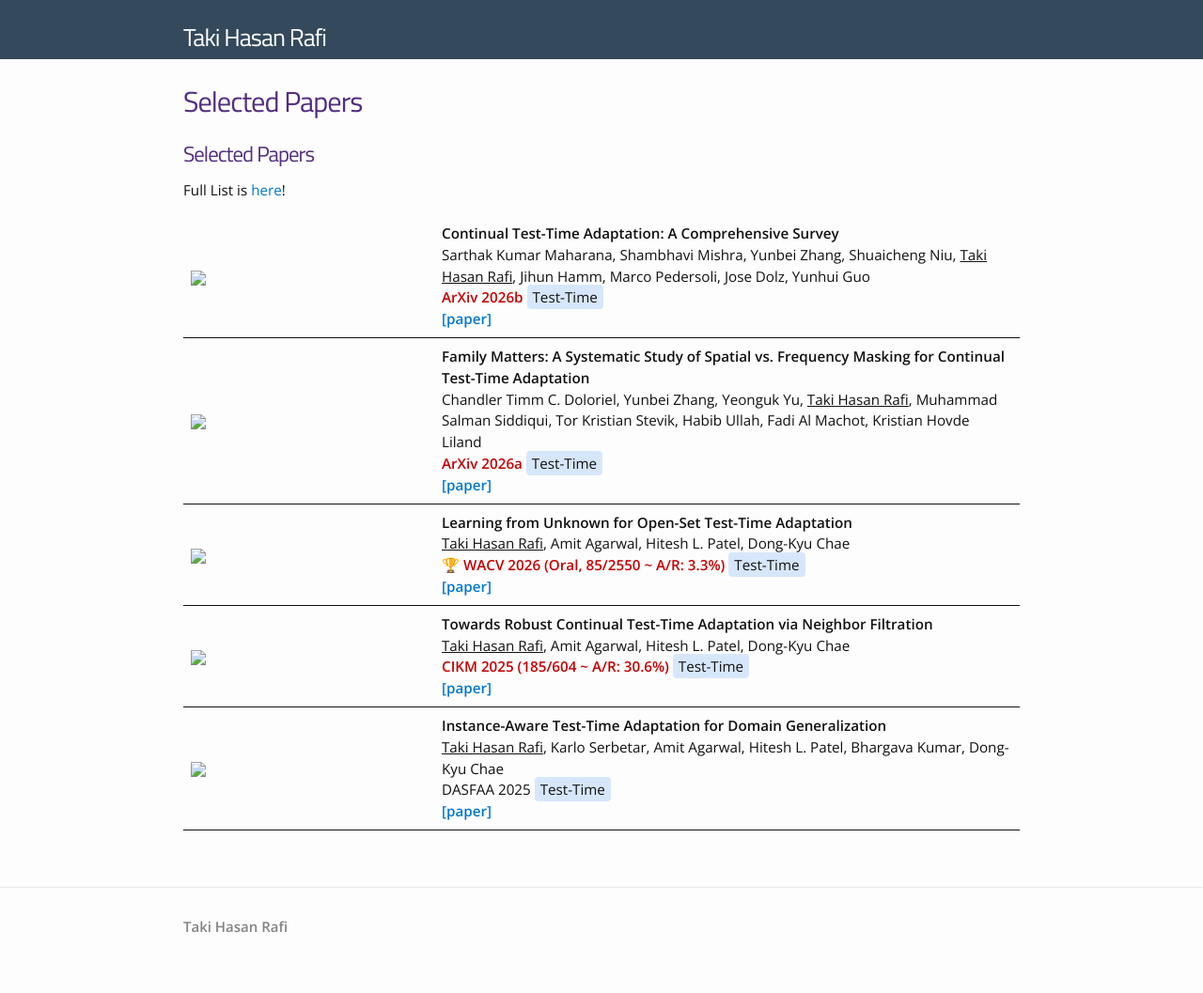
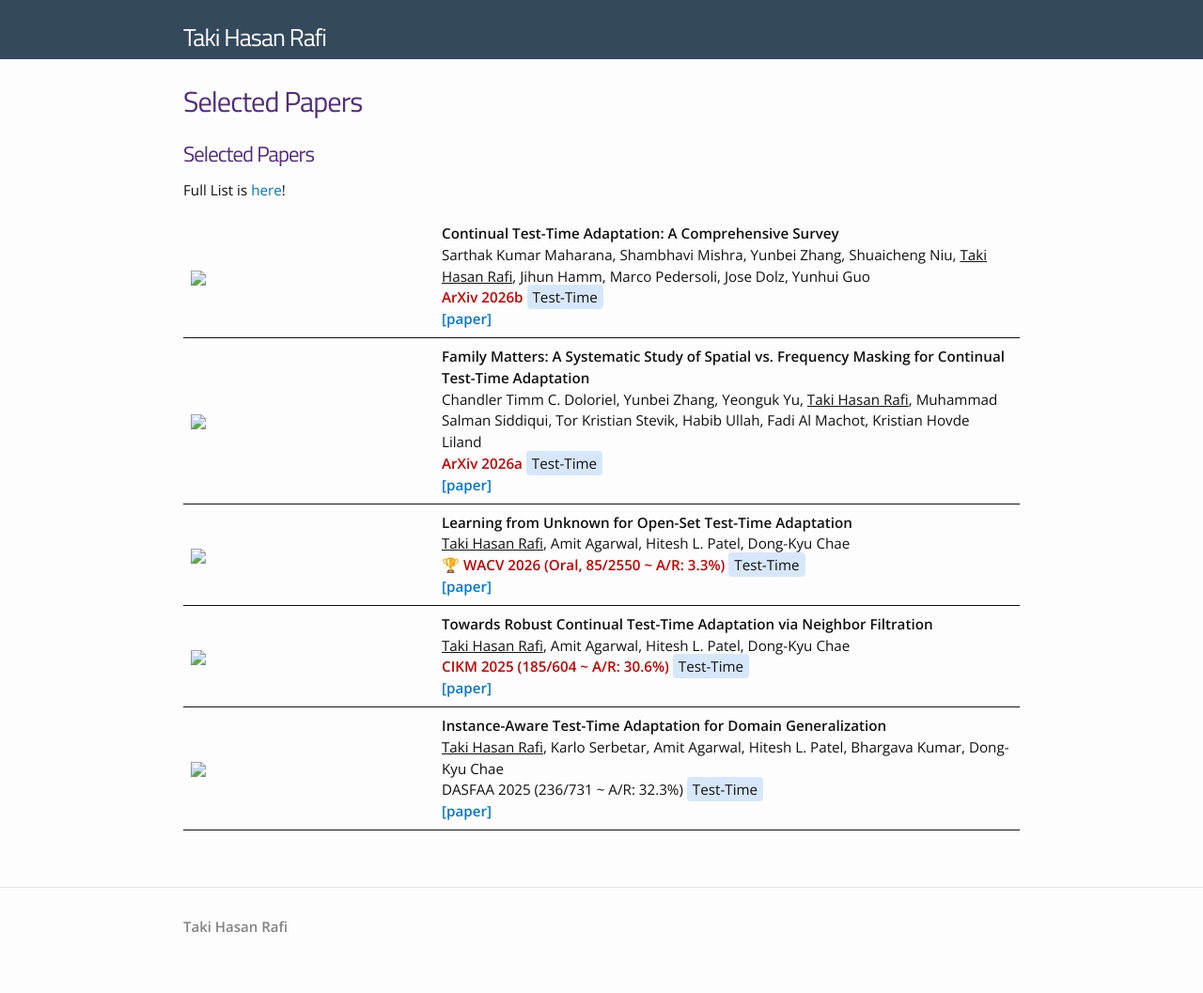
Before and after one commit to takihasan/takihasan.github.io, a Jekyll site: the page built from pages/research.md, in a window 1280 px wide. Shown: the whole page at 94% size. Built offline with Jekyll 4.4.1, drawn with Linux system fonts in a browser that asks for light colours; nearby versions of some CDN libraries; our own code applies the rules of GitHub Pages for plain Markdown files; a style sheet for code colours, icons or effects is not loaded.

Commit message:
Update research.md

```diff
--- a/pages/research.md
+++ b/pages/research.md
@@ -116,7 +116,7 @@ Hitesh Laxmichand Patel, Amit Agarwal, Arion Das, Bhargava Kumar, Srikant Panda,
 <td markdown="span">
 **Instance-Aware Test-Time Adaptation for Domain Generalization**
 <ins>Taki Hasan Rafi</ins>, Karlo Serbetar, Amit Agarwal, Hitesh L. Patel, Bhargava Kumar, Dong-Kyu Chae<br>
-DASFAA 2025 <span style="background-color: #d7e7fb; padding: 3px 6px; border-radius: 4px;">Test-Time</span><br>
+DASFAA 2025 (236/731 ~ A/R: 32.3%) <span style="background-color: #d7e7fb; padding: 3px 6px; border-radius: 4px;">Test-Time</span><br>
 **[[paper]](https://drive.google.com/file/d/1gYivEPurxdJsFlMh-o_X1Va6sns--vq6/view)**
 </td>
 </tr>
```
